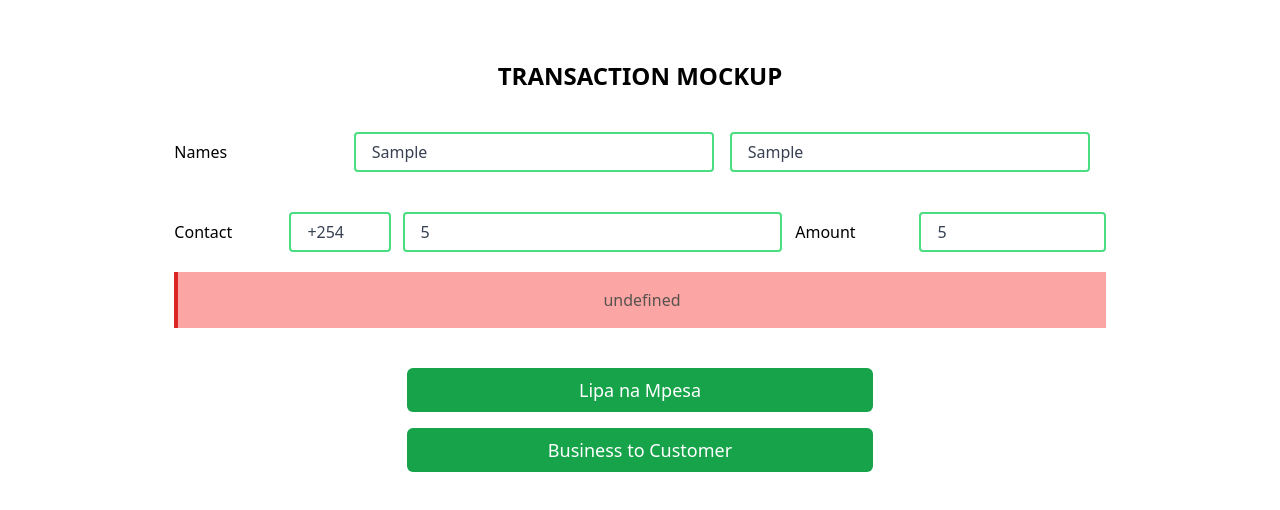
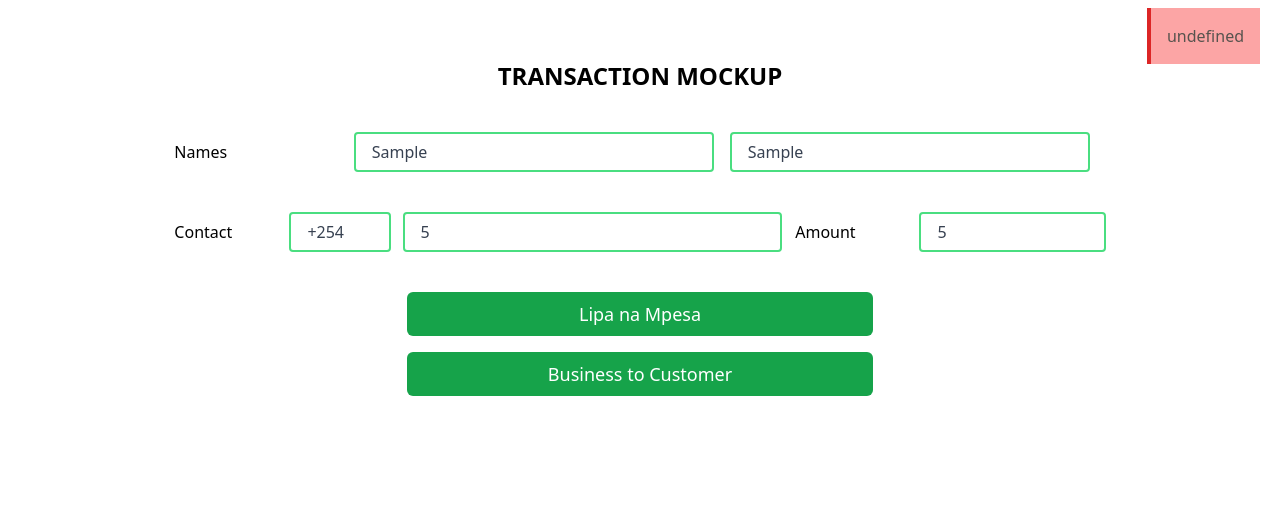
Before and after one commit to FredsTechVerse/Daraja-2.0-Front-End-, a React (Vite) app: page / in a window 1280 px wide. Both pictures are taken after typing "Sample", "Sample", "5", "5" into the empty fields and a click on the button "Lipa na Mpesa". Shown: the top 510 px of the page. Built offline with nearby package versions, Linux system fonts and the light colour scheme; no server answers.

Commit message:
Relocated response.

```diff
--- a/src/components/Form.jsx
+++ b/src/components/Form.jsx
@@ -26,7 +26,7 @@
         console.log(`Response received => ${response.data}`);
         if(response.data == 0 ){
         setStatusTracker(true);
-        setResponse("Success.STK push sent to client. Awaiting results hands closed!");
+        setResponse("STK push has been sent successfully.");
         setResponseTracker(true);
         setTimeout(() => {
           setResponseTracker(false);
@@ -159,7 +159,7 @@
           <p
             className={`${
               statusTracker ? " bg-green-300 border-green-600" : " bg-red-300 border-red-600"
-            } text-stone-600 text-center p-4 border-l-4`}
+            } fixed top-2 right-5 text-stone-600 text-center p-4 border-l-4`}
           >
             {response}
           </p>
```
